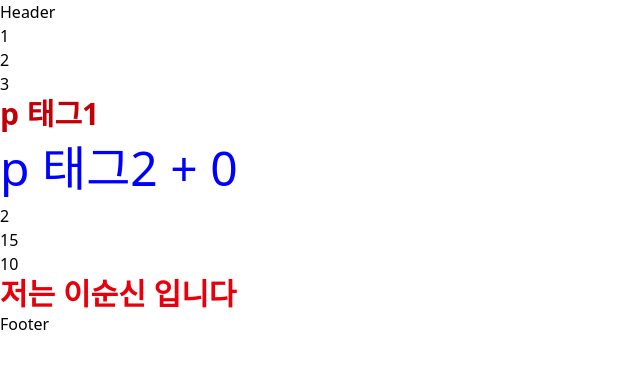
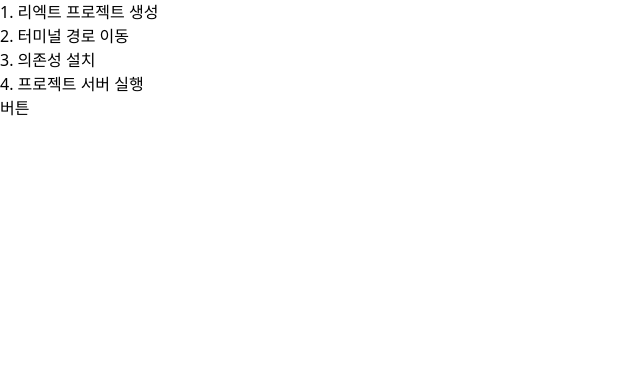
Before and after one commit to kablt-6362/remote-local, a React (Vite) app in the folder React/my-react-app/: page / in a window 1280 px wide. Shown: the top 368 px of the page, without its empty margins (0-640 px from the left). Built offline with nearby package versions, Linux system fonts and the light colour scheme.

Commit message:
컴포넌트예시

```diff
--- a/React/my-react-app/src/App.jsx
+++ b/React/my-react-app/src/App.jsx
@@ -3,14 +3,14 @@ import Rule from "./components/JSX/Rule";
 import Interpolation from "./components/JSX/Interpolation";
 import Header from "./components/Header";
 import Footer from "./components/Footer";
+import MyButton from "./components/Components/MyButton";
+import MyList from "./components/Components/MyList";
 
 export default function App() {
   return (
     <div>
-      <Header></Header>
-      <Rule></Rule>
-      <Interpolation></Interpolation>
-      <Footer></Footer>
+      <MyList></MyList>
+      <MyButton></MyButton>
     </div>
   );
 }
--- /dev/null
+++ b/React/my-react-app/src/components/Components/MyButton.jsx
@@ -0,0 +1,5 @@
+import React from "react";
+
+export default function MyButton() {
+  return <button>버튼</button>;
+}
--- /dev/null
+++ b/React/my-react-app/src/components/Components/MyList.jsx
@@ -0,0 +1,12 @@
+import React from "react";
+
+export default function MyList() {
+  return (
+    <ul>
+      <li>1. 리엑트 프로젝트 생성</li>
+      <li>2. 터미널 경로 이동</li>
+      <li>3. 의존성 설치</li>
+      <li>4. 프로젝트 서버 실행</li>
+    </ul>
+  );
+}
--- a/React/my-react-app/src/components/Header.jsx
+++ b/React/my-react-app/src/components/Header.jsx
@@ -1,7 +1,10 @@
-import React from 'react'
+import React from "react";
+import Interpolation from "./JSX/Interpolation";
 
 export default function Header() {
   return (
-    <div>Header</div>
-  )
+    <div>
+      <Interpolation></Interpolation>
+    </div>
+  );
 }
```
